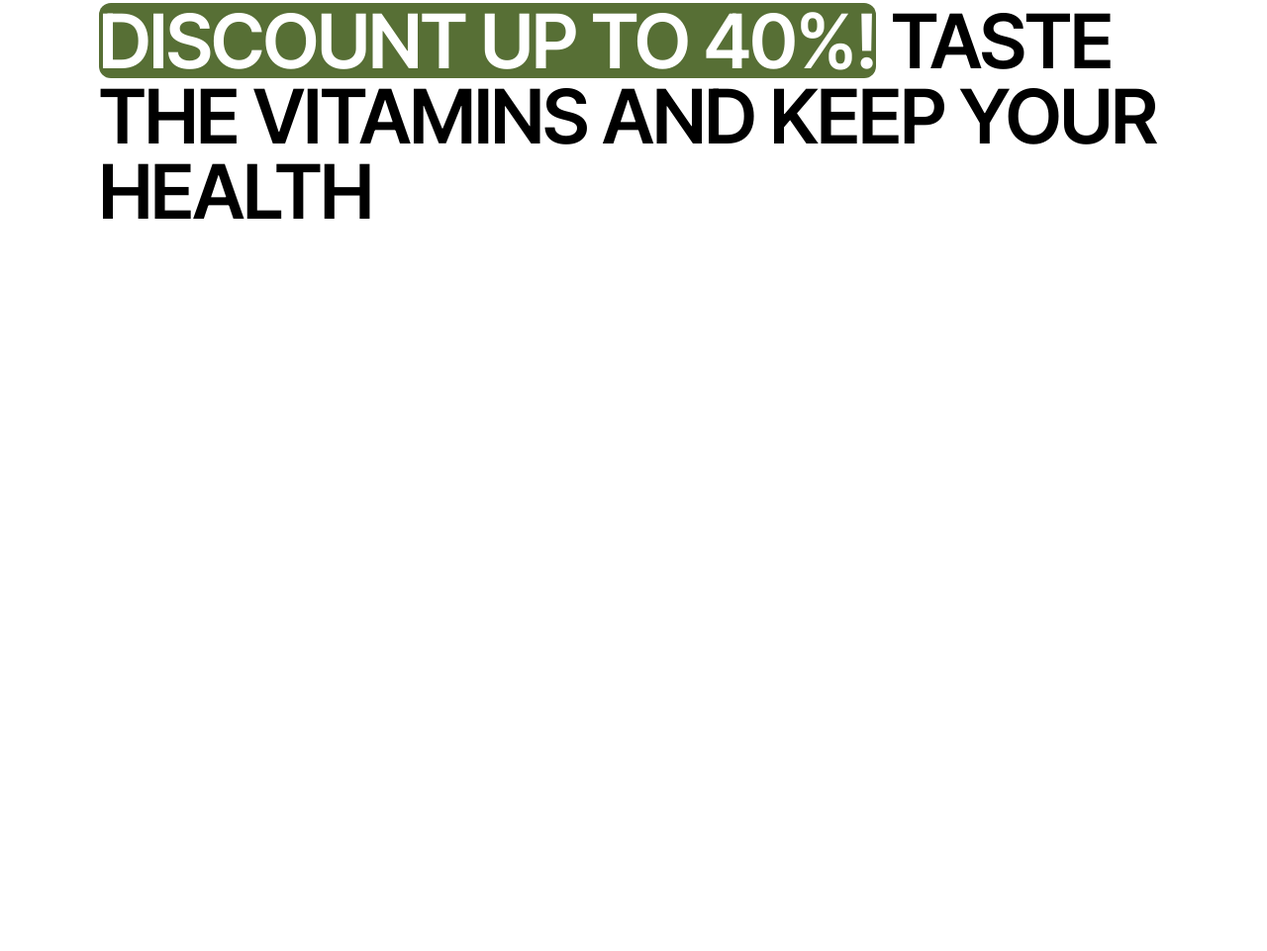
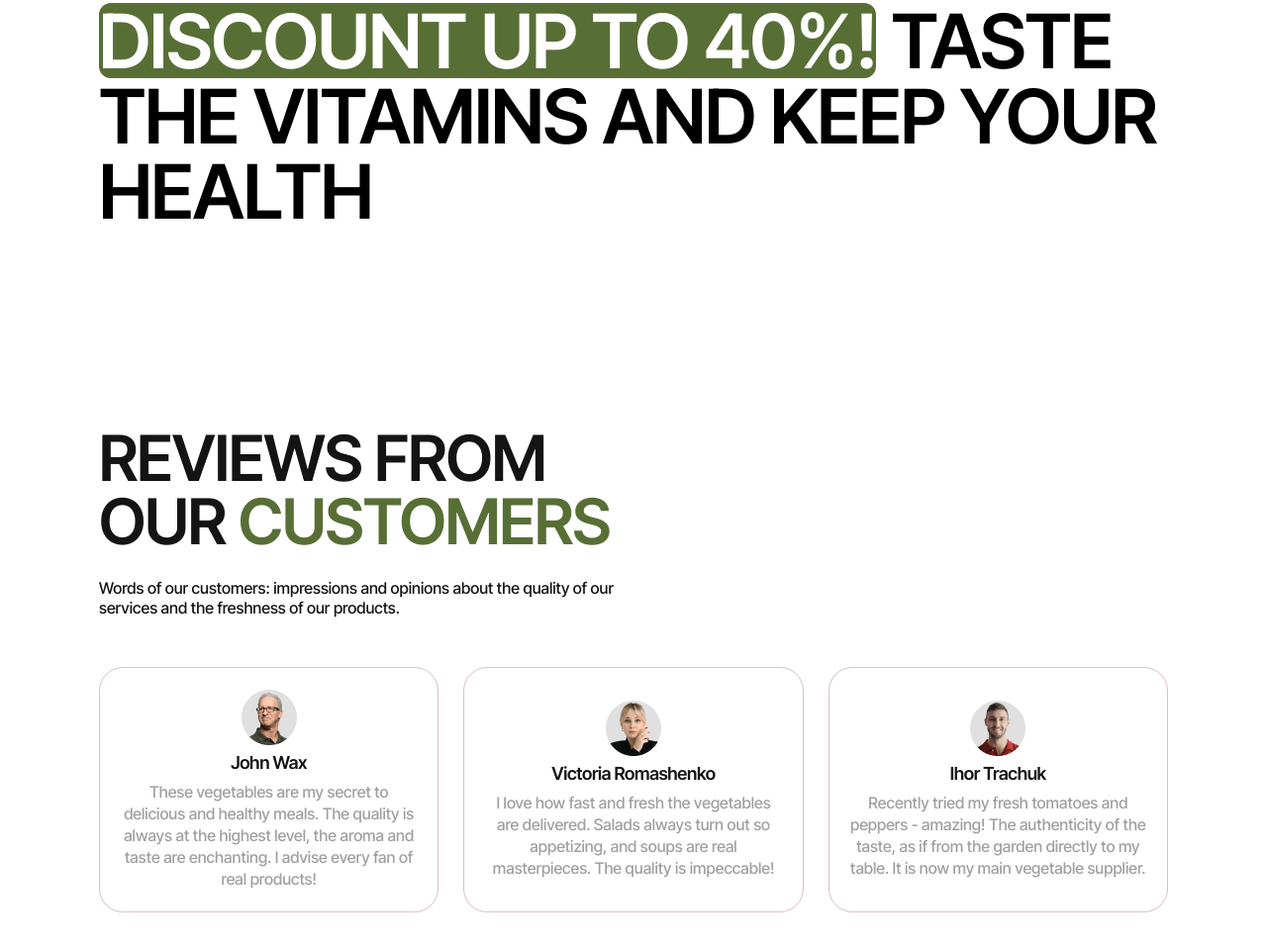
Before and after one commit to D-Coderss/GreenHarvest, a plain HTML site: page index.html in a window 1280 px wide. Shown: the part 1645-2606 px from the top of the page at 99% size. Before the commit the page ends 1976 px from the top, so only its background shows below. Drawn offline with Linux system fonts and the light colour scheme; files that its build step writes are made by us from their sources.

Commit message:
section 5 first commit

```diff
--- a/css/section5.css
+++ b/css/section5.css
@@ -0,0 +1,205 @@
+:root {
+    --black-text: #141414;
+    --white-text: #FBFBFB;
+    --green-bg: #576F35;
+    --chianti: #7A3145;
+    --blush: #D4BFC4;
+    --grey: #858585;
+    --transparent: #141414;
+    --greenlight: #3cbc81;
+    --smthwrong: #e74a3b;
+}
+
+* {
+    margin: 0;
+    padding: 0;
+    box-sizing: border-box;
+    font-family: 'Inter Tight', sans-serif;
+}
+html {
+    font-size: 10px;
+}
+.container {
+    width: 100%;
+    max-width: 1440px;
+    padding: 80px 20px;
+    margin: 0 auto;
+}
+ul {
+    list-style-type: none;
+}
+img {
+    display: block;
+    max-width: 100%;
+}
+@media screen and (min-width: 768px) {
+    .container {
+        padding: 0 32px
+    }
+}
+
+@media screen and (min-width: 1280px) {
+    .container {
+        padding: 100px
+    }
+}
+.reviews {
+    font-size: 10px;
+}
+.reviews-card-container {
+    display: flex;
+    overflow-x: scroll;
+    scroll-snap-type: x mandatory;
+    gap: 10px;
+    position: relative;
+    height: 238px
+}
+
+.reviews-text-container {
+    max-width: 553px;
+    display: flex;
+    flex-direction: column;
+    gap: 25px;
+    margin-bottom: 4rem
+}
+
+.reviews-heading {
+    font-size: 64px;
+    font-weight: 600;
+    line-height: 5rem;
+    letter-spacing: -.015em;
+    text-align: left;
+    text-transform: uppercase;
+    color: #141414;
+}
+.reviews-customers {
+    color: #576F35;
+    font-size: 64px;
+    font-weight: 600;
+    line-height: 5rem;
+    letter-spacing: -.015em;
+    text-align: left;
+    text-transform: uppercase;
+}
+.reviews-subheading {
+    font-size: 1.4rem;
+    font-weight: 500;
+    line-height: 1.8rem;
+    text-align: left;
+    color: #141414;
+}
+.reviews-card-container::-webkit-scrollbar {
+    display: none;
+}
+.reviews-card {
+    display: flex;
+    flex-direction: column;
+    align-items: center;
+    justify-content: center;
+    border: 1px solid #7a31454d;
+    border-radius: 2.4rem;
+    padding: 2rem;
+    gap: 8px;
+    flex: 0 0 100%;
+    scroll-snap-align: start;
+    cursor: grab;
+    margin-bottom: 1rem;
+}
+.reviews-card-title {
+    font-size: 1.6rem;
+    font-weight: 600;
+    line-height: 2rem;
+    letter-spacing: -.02em;
+    text-align: center;
+    color: #141414;
+}
+.reviews-card-text {
+    font-size: 1.4rem;
+    font-weight: 500;
+    line-height: 2.2rem;
+    text-align: center;
+    color: #141414;
+    opacity: 40%;
+}
+@keyframes autoscroll {
+    0% {
+        left: 0
+    }
+
+    to {
+        left: -200%
+    }
+}
+.reviews-card-container:hover * {
+    animation-play-state: paused
+}
+
+.reviews-card {
+    position: relative;
+    top: 0;
+    left: 0;
+    animation: autoscroll 14s linear 1s infinite alternate forwards
+}
+@media screen and (min-width: 768px) {
+    .reviews-container {
+        padding: 100px 32px
+    }
+
+    .reviews-text-container {
+        margin-bottom: 50px
+    }
+
+    .reviews-heading {
+        font-size: 6.4rem;
+        line-height: 6.4rem
+    }
+
+    .reviews-subheading {
+        font-size: 1.6rem;
+        line-height: 2rem
+    }
+
+    .reviews-card-title {
+        font-size: 1.8rem
+    }
+
+    .reviews-card-text {
+        font-size: 1.6rem
+    }
+
+    .reviews-card-container {
+        gap: 18px;
+        height: 258px
+    }
+
+    @keyframes autoscroll {
+        0% {
+            left: 0
+        }
+
+        to {
+            left: -51%
+        }
+    }
+
+    .reviews-card {
+        flex: 0 0 48.5%;
+        animation: autoscroll 7s linear 1s infinite alternate forwards
+    }
+}
+
+@media screen and (min-width: 1280px) {
+    .reviews-container {
+        padding: 100px
+    }
+
+    .reviews-card-container {
+        gap: 25px
+    }
+
+    .reviews-card {
+        flex: 1;
+        animation: none;
+        cursor: auto
+    }
+}
--- a/index.html
+++ b/index.html
@@ -52,18 +52,42 @@
               </p>
             </div>
             <div class="section2-boxes-container">
-                <div class="section2-box ">
-                    <img src="./images/1.png" alt="section2-box-image1" class="section2-box-image" width="52px" height="52px">
-                    <p>Just choose <span>the vegetable</span> you want to order by clicking on the checkboxes <span>next to it</span>.</p>
-                </div>
-                <div class="section2-box ">
-                    <img src="./images/2.png" alt="section2-box-image2" class="section2-box-image" width="52px" height="52px">
-                    <p>Click on <span>the basket </span> fill out the form.</p>
-                </div>
-                <div class="section2-box ">
-                    <img src="./images/3.png" alt="section2-box-image3" class="section2-box-image" width="52px" height="52px">
-                    <p>Sit back and relax! Your <span>fresh vegetables</span> basket will be delivered.</p>
-                </div>
+              <div class="section2-box">
+                <img
+                  src="./images/1.png"
+                  alt="section2-box-image1"
+                  class="section2-box-image"
+                  width="52px"
+                  height="52px"
+                />
+                <p>
+                  Just choose <span>the vegetable</span> you want to order by
+                  clicking on the checkboxes <span>next to it</span>.
+                </p>
+              </div>
+              <div class="section2-box">
+                <img
+                  src="./images/2.png"
+                  alt="section2-box-image2"
+                  class="section2-box-image"
+                  width="52px"
+                  height="52px"
+                />
+                <p>Click on <span>the basket </span> fill out the form.</p>
+              </div>
+              <div class="section2-box">
+                <img
+                  src="./images/3.png"
+                  alt="section2-box-image3"
+                  class="section2-box-image"
+                  width="52px"
+                  height="52px"
+                />
+                <p>
+                  Sit back and relax! Your <span>fresh vegetables</span> basket
+                  will be delivered.
+                </p>
+              </div>
             </div>
           </div>
         </div>
@@ -71,18 +95,87 @@
       <section>
         <!-- section 3 Kaan -->
         <div class="section3-container">
-            <p class="section3-text2"><span class="section3-text1">
-                Discount up to 40%!
-            </span>
-            Taste the vitamins and keep your health </p>
-
+          <p class="section3-text2">
+            <span class="section3-text1"> Discount up to 40%! </span> Taste the
+            vitamins and keep your health
+          </p>
         </div>
       </section>
       <section>
         <!-- umut -->
       </section>
-      <section>
+      <section id="reviews">
         <!-- ahmet -->
+        <div class="container reviews-container">
+          <div class="reviews-text-container">
+            <h2 class="reviews-heading">
+              reviews from our <span class="reviews-customers">customers</span>
+            </h2>
+            <p class="reviews-subheading">
+              Words of our customers: impressions and opinions about the quality
+              of our services and the freshness of our products.
+            </p>
+          </div>
+
+          <ul class="reviews-card-container">
+            <li class="reviews-card reviews-first-card">
+              <div class="reviews-profile-container john-wax-container">
+                <img
+                  class="john wax profile picture"
+                  src="./images/john-wax.png"
+                  alt="john wax profile picture"
+                  width="56px"
+                  height="56px"
+                />
+              </div>
+
+              <h2 class="reviews-card-title">John Wax</h2>
+              <p class="reviews-card-text">
+                These vegetables are my secret to delicious and healthy meals.
+                The quality is always at the highest level, the aroma and taste
+                are enchanting. I advise every fan of real products!
+              </p>
+            </li>
+
+            <li class="reviews-card reviews-second-card">
+              <div class="reviews-profile-container victoria-container">
+                <img
+                  class="victoria profile picture"
+                  src="./images/victoria.png"
+                  alt="victoria profile picture"
+                  width="56px"
+                  height="56px"
+                />
+              </div>
+
+              <h2 class="reviews-card-title">Victoria Romashenko</h2>
+              <p class="reviews-card-text">
+                I love how fast and fresh the vegetables are delivered. Salads
+                always turn out so appetizing, and soups are real masterpieces.
+                The quality is impeccable!
+              </p>
+            </li>
+
+            <li class="reviews-card reviews-third-card">
+              <div class="reviews-profile-container ihor-container">
+                <img
+                  class="ihor profile picture"
+                  src="./images/ihor.png"
+                  alt="ihor profile picture"
+                  width="56px"
+                  height="56px"
+                />
+              </div>
+
+              <h2 class="reviews-card-title">Ihor Trachuk</h2>
+              <p class="reviews-card-text">
+                Recently tried my fresh tomatoes and peppers - amazing! The
+                authenticity of the taste, as if from the garden directly to my
+                table. It is now my main vegetable supplier.
+              </p>
+            </li>
+          </ul>
+        </div>
       </section>
       <section>
         <!-- berkan  -->
```
Also changed, not shown: images/ihor.png (added), images/john-wax.png (added), images/victoria.png (added).
